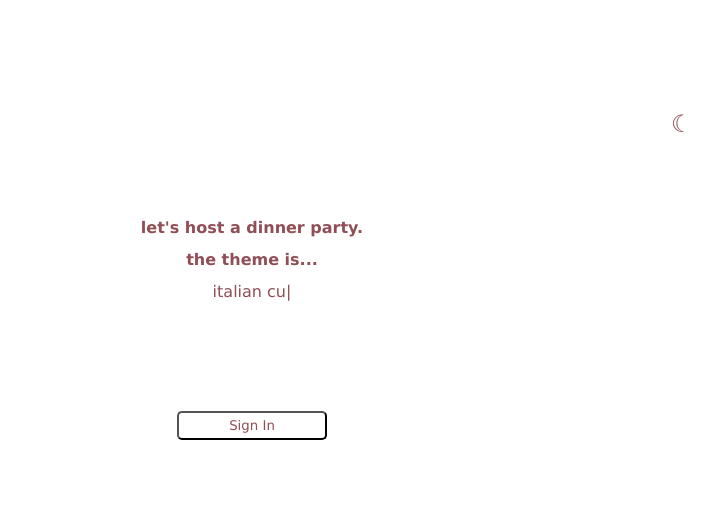
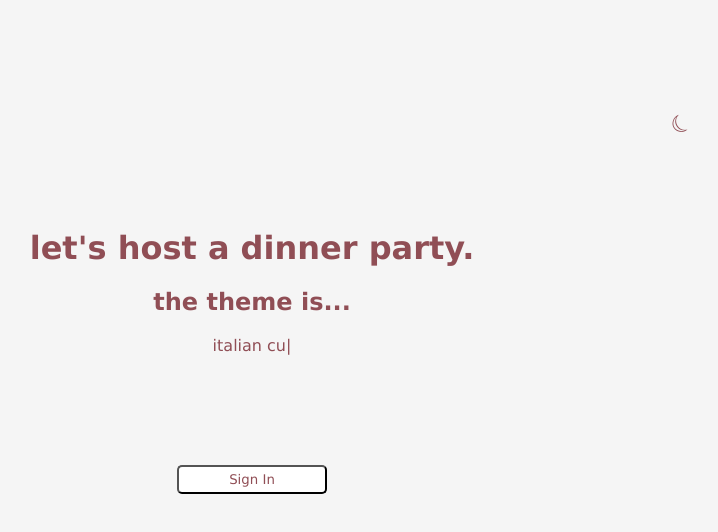
Before and after one commit to huongnguyen04/dinner-party, a React app: page / in a window 1280 px wide. Shown: the top 532 px of the page, without its empty margins (388-1106 px from the left). Built offline with nearby package versions, Linux system fonts and the light colour scheme; no server answers.

Commit message:
implemented light/dark theme

```diff
--- a/client/src/assets/styles.js
+++ b/client/src/assets/styles.js
@@ -51,7 +51,12 @@ button {
   border:  ${({ theme }) => theme.overviewBannerBorder};
 }
 
-h1, h2, h3, h4, p, div, option, span {
+h1, h2, h3, h4 {
+  color: ${({ theme }) => theme.text};
+  font-family: Verdana;
+}
+
+p, div, option, span {
   color: ${({ theme }) => theme.text};
   font-family: Verdana;
   font-size: 16px;
@@ -84,6 +89,32 @@ input[type=submit] {
   padding: 5px;
   border-radius: 5px;
   border: 1px solid white;
+}
+
+.modal-pop {
+  background: #904E55;
+  border: 2px solid #aaa;
+  border-radius: 5px;
+  z-index: 2;
+  /* max-width: 420px; */
+  min-width: 500px;
+  min-height: 250px;
+  margin: auto;
+  padding: 1em 2em 2em;
+  position: fixed;
+  top: 50%;
+  left: 50%;
+  transform: translate(-50%, -50%);
+}
+.modal-overlay {
+  position: fixed;
+  top: 0;
+  left: 0;
+  width: 100%;
+  height: 100%;
+  z-index: 1;
+  background-color: rgb(0, 0, 0);
+  opacity: 0.75;
 }
 
 form {
--- a/client/src/assets/themes.js
+++ b/client/src/assets/themes.js
@@ -1,13 +1,16 @@
 export const lightTheme = {
-  body: 'white',
+  body: '#F5F5F5',
   text: '#904E55',
   toggleBorder: 'white',
   border: '#904E55',
   buttonBackground: 'white',
   buttonText: '#904E55',
+  overviewButtonBackground: '#904E55',
+  overviewButtonText: 'white',
   bannerBackground: '#904E55',
   bannerText: 'white',
-  overviewBannerBorder: 'solid 1px #904E55'
+  overviewBannerBorder: 'solid 1px #904E55',
+  guestAreaBorder: '1px solid #904E55'
 }
 export const darkTheme = {
   body: '#904E55',
@@ -16,7 +19,10 @@ export const darkTheme = {
   border: 'white',
   buttonBackground: '#904E55',
   buttonText: 'white',
+  overviewButtonBackground: 'white',
+  overviewButtonText: '#904E55',
   bannerBackground: 'white',
   bannerText: '#904E55',
-  overviewBannerBorder: 'solid 1px white'
+  overviewBannerBorder: 'solid 1px white',
+  guestAreaBorder: '1px solid white'
 }
--- a/client/src/components/Guests.jsx
+++ b/client/src/components/Guests.jsx
@@ -47,7 +47,7 @@ const Guests = ({ guests, setGuests, addGuest, modifyGuest, deleteGuest, watch,
       <StyledBtn selected={showAllView} onClick={onAllClick}>All Guests</StyledBtn>
       <StyledBtn selected={confirmedView} onClick={onConfirmedClick}>Confirmed</StyledBtn>
       <StyledBtn selected={nonConfirmedView} onClick={onNotConfirmedClick}>Not Confirmed</StyledBtn>
-      <StyledGuestsArea>
+      <StyledGuestsArea id='guestArea'>
         {showAllView &&
           <GuestList guests={guests} modifyGuest={modifyGuest} deleteGuest={deleteGuest}/>}
         {confirmedView &&
@@ -67,14 +67,14 @@ const Guests = ({ guests, setGuests, addGuest, modifyGuest, deleteGuest, watch,
 
 const StyledGuestsArea = styled.div`
   min-height: 300px;
-  border: 1px solid white;
+  border: ${({ theme }) => theme.guestAreaBorder};
   padding: 10px;
 `
 
 const StyledBtn = styled.button`
-  background: ${props => props.selected ? '#785054' : 'none'};
-  color: white;
-  border: 1px solid white;
+  background: ${({ theme }) => theme.overviewButtonBackground};
+  color: ${({ theme }) => theme.overviewButtonText};
+  border: 1px solid #904E55;
   &:hover {
     box-shadow: 0 4px 5px 0 rgba(0,0,0,0.24),0 5px 10px 0 rgba(0,0,0,0.19);
   }
--- a/client/src/components/PartyOverview.jsx
+++ b/client/src/components/PartyOverview.jsx
@@ -61,9 +61,9 @@ const StyledButtonContainer = styled.div`
 
   button {
     margin: 3px;
-    color: #904E55;
-    background-color: white;
-    border: 1px solid #904E55;
+    color: ${({ theme }) => theme.overviewButtonText};
+    background-color: ${({ theme }) => theme.overviewButtonBackground};
+    border: none;
     &:hover {
       box-shadow: 0 4px 5px 0 rgba(0,0,0,0.24),0 5px 10px 0 rgba(0,0,0,0.19);
     }
--- a/client/src/components/Toggle.jsx
+++ b/client/src/components/Toggle.jsx
@@ -12,13 +12,14 @@ const Toggle = ({theme,  toggleTheme }) => {
   };
 
 const Button = styled.button`
-  background: ${({ theme }) => theme.background};
+  background: none;
   border: none;
   color: ${({ theme }) => theme.text};
   border-radius: 30px;
   cursor: pointer;
   font-size:1.5rem;
   padding: 0.6rem;
+  transform: rotate(-30deg);
   }
 `
 
--- a/controllers/users.js
+++ b/controllers/users.js
@@ -6,6 +6,7 @@ const getPartyData = (req, res) => {
   console.log('userId: ', userId)
   User.find({userId: userId})
     .then((data) => {
+      console.log('party data: ', data)
       console.log('party data: ', data[0])
       res.send(data[0]);
     })
@@ -15,6 +16,7 @@ const getPartyData = (req, res) => {
 const addPartyDetail = (req, res) => {
   User.findOneAndUpdate({userId: req.body.userId}, {theme: req.body.theme, date: req.body.date, host: req.body.host}, {returnDocument: 'after', upsert: true})
     .then((data) => {
+      console.log('user: ', data)
       res.send('Successfully added party details to database');
     })
     .catch((err) => console.log('Error, could not add party details to database. Error: ', err));
```
